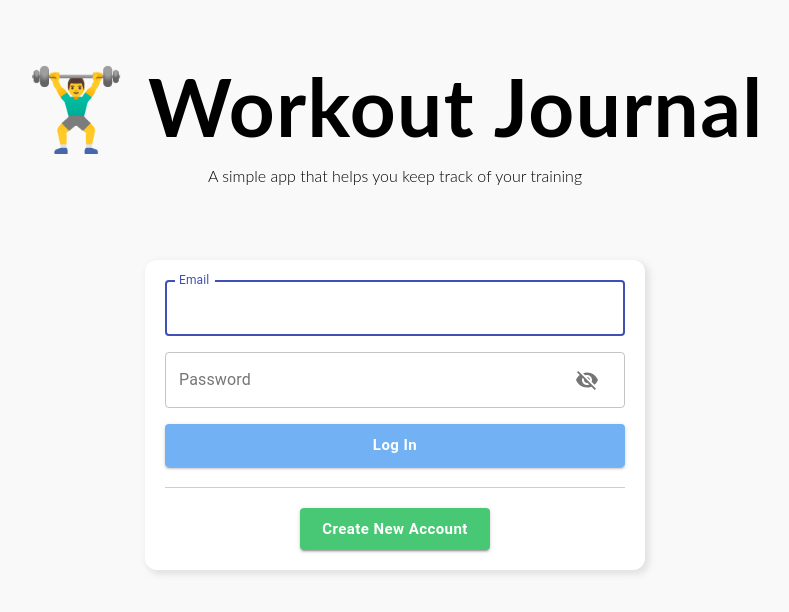
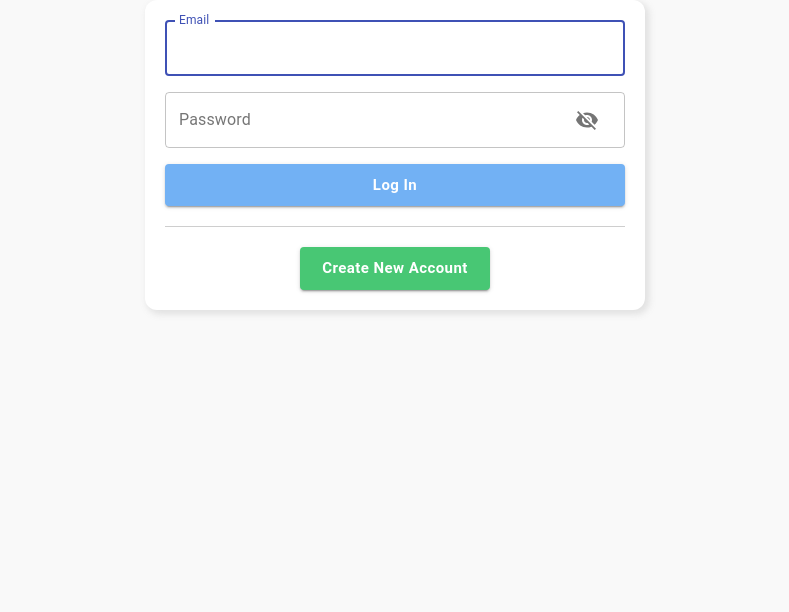
Before and after one commit to aaronjunehee/workout-log, a React (Create React App) app: page /login in a window 1280 px wide. Shown: the top 612 px of the page, without its empty margins (245-1034 px from the left). Built offline with nearby package versions, Linux system fonts and the light colour scheme; no server answers.

Commit message:
removing header from app

```diff
--- a/src/App.js
+++ b/src/App.js
@@ -39,10 +39,10 @@
 
   return (
     <div className='app'>
-      <header className='app-header'>
+      {/* <header className='app-header'>
         <h1>🏋️‍♂️ Workout Journal</h1>
         <p>A simple app that helps you keep track of your training</p>
-      </header>
+      </header> */}
       <main>
         <Router>
           <Switch>
```
